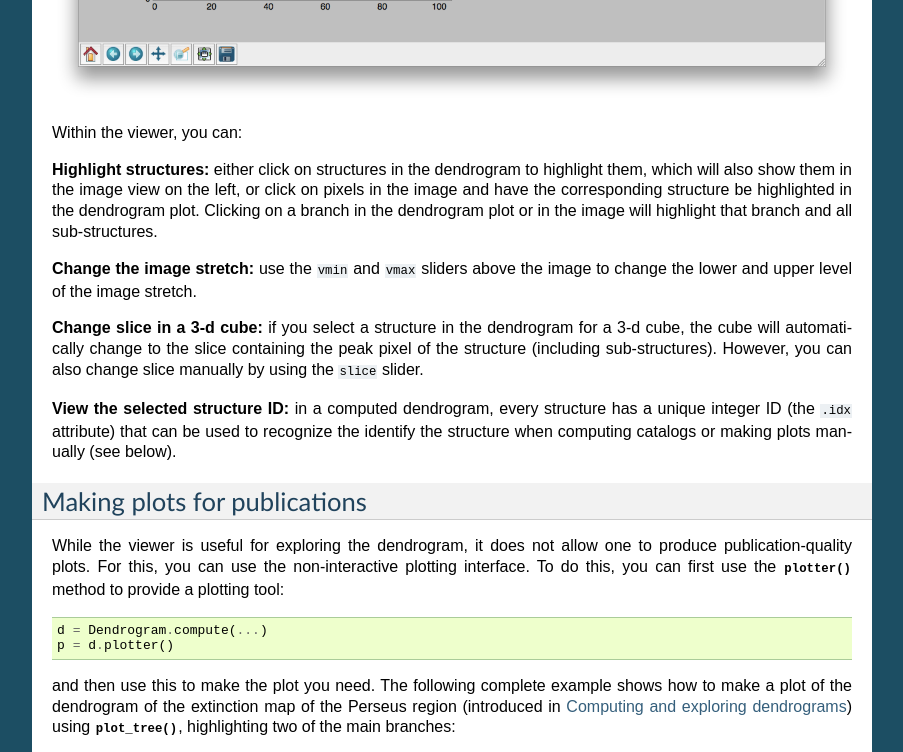
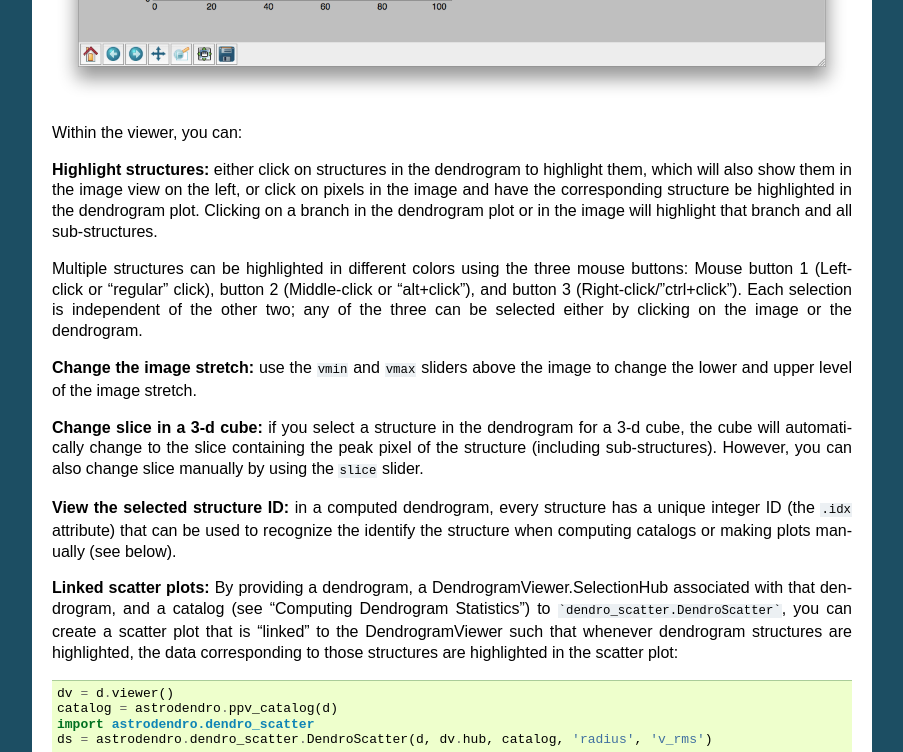
Before and after one commit to dendrograms/astrodendro, a Sphinx documentation site: the page built from docs/plotting.rst, in a window 1280 px wide and 900 px high, scrolled down 778 px, cut to the strip 0-752 px from the top of the window. Shown: the whole strip, without its empty margins (198-1101 px from the left). Built offline with Sphinx 7.4.7, drawn with Linux system fonts in a browser that asks for light colours.

Commit message:
Documentation for dendrogram scatter

````diff
--- a/docs/plotting.rst
+++ b/docs/plotting.rst
@@ -28,6 +28,12 @@ click on pixels in the image and have the corresponding structure be
 highlighted in the dendrogram plot. Clicking on a branch in the dendrogram plot
 or in the image will highlight that branch and all sub-structures.
 
+Multiple structures can be highlighted in different colors using the three
+mouse buttons: Mouse button 1 (Left-click or "regular" click), button 2
+(Middle-click or "alt+click"), and button 3 (Right-click/"ctrl+click").
+Each selection is independent of the other two; any of the three can be
+selected either by clicking on the image or the dendrogram.
+
 **Change the image stretch:** use the ``vmin`` and ``vmax`` sliders above the
 image to change the lower and upper level of the image stretch.
 
@@ -40,6 +46,20 @@ slice manually by using the ``slice`` slider.
 has a unique integer ID (the ``.idx`` attribute) that can be used to recognize
 the identify the structure when computing catalogs or making plots manually
 (see below).
+
+**Linked scatter plots:**
+By providing a dendrogram, a DendrogramViewer.SelectionHub associated with
+that dendrogram, and a catalog (see "Computing Dendrogram Statistics") to
+```dendro_scatter.DendroScatter```, you can create a scatter plot that is
+"linked" to the DendrogramViewer such that whenever dendrogram structures are
+highlighted, the data corresponding to those structures are highlighted in
+the scatter plot::
+
+    dv = d.viewer()
+    catalog = astrodendro.ppv_catalog(d)
+    import astrodendro.dendro_scatter
+    ds = astrodendro.dendro_scatter.DendroScatter(d, dv.hub, catalog, 'radius', 'v_rms')
+
 
 Making plots for publications
 -----------------------------
````
